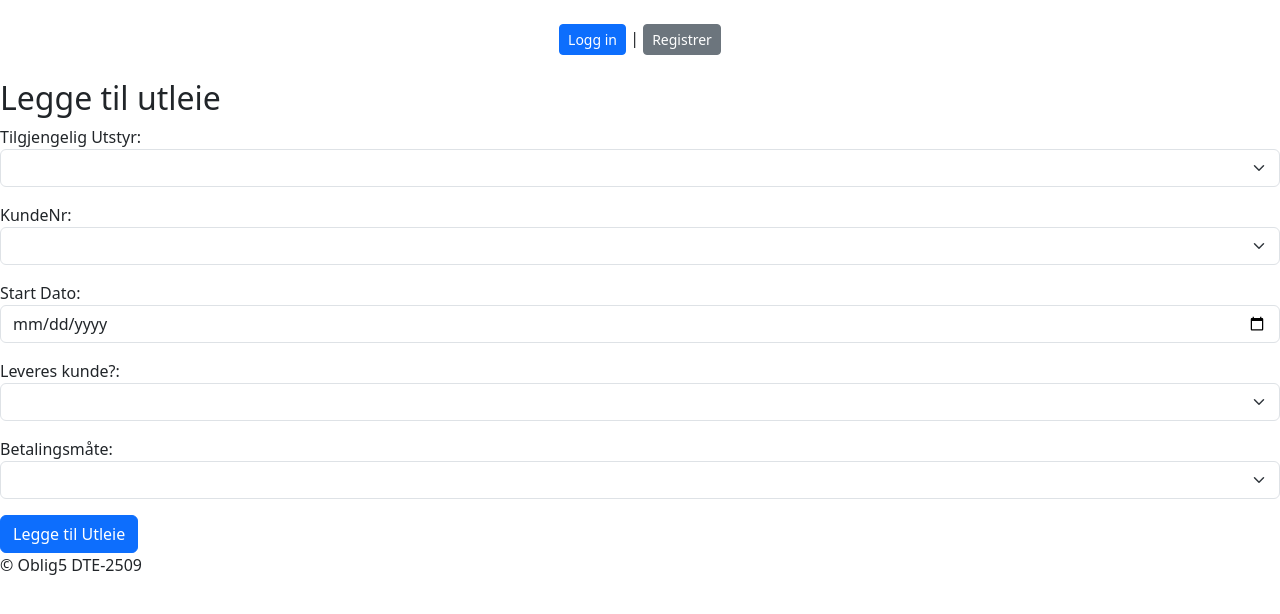
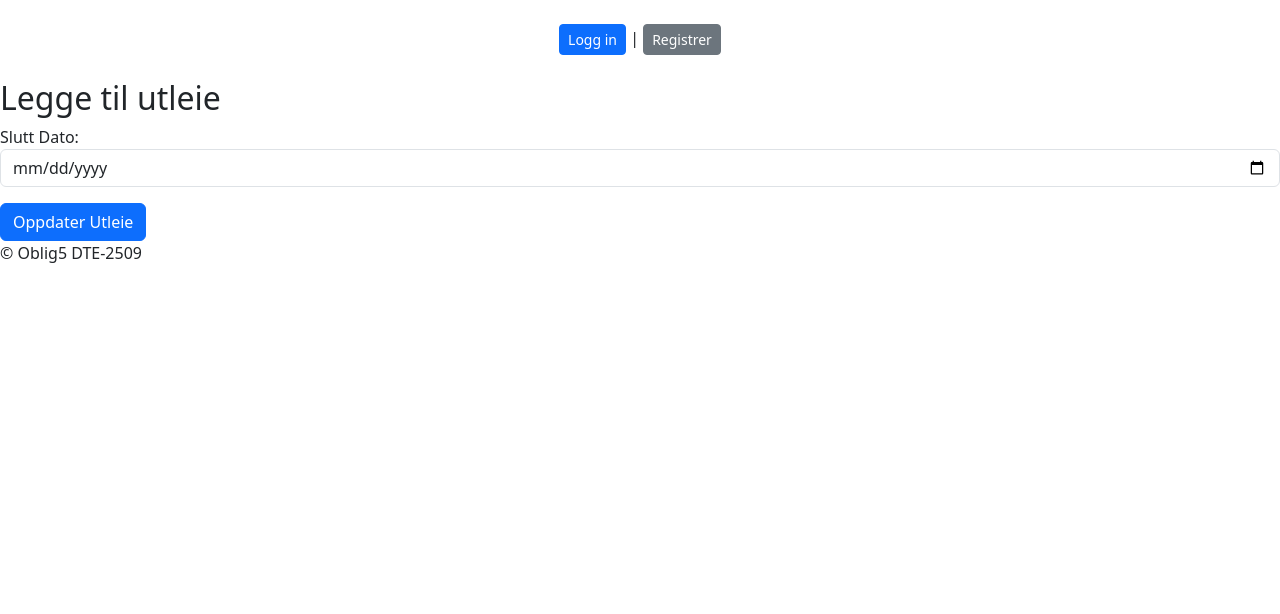
Before and after one commit to yitong-sun/26V_DTE2509_Utleieapp, a Flask app: template Oblig 5/templates/Utleie/add_edit.html in a window 1280 px wide. Shown: the top 614 px of the page. Run offline with Flask 3, Linux system fonts and the light colour scheme; the template is opened without the code that fills it: values that come from a table or form of the project are taken from there, others are empty.

Commit message:
Mostly implemented update innlevert dato

```diff
--- a/Oblig 5/database.py
+++ b/Oblig 5/database.py
@@ -134,9 +134,9 @@ class Database():
         return self.cursor.fetchone()
 
     #edit utleie
-    def update_utleie(self): # not working yet
-        self.cursor.execute("")
-        pass
+    def edit_innlevert_utleie(self, slutt_dato, utleie_id): # not working yet
+        self.cursor.execute("UPDATE utleie SET InnlevertDato=%s WHERE UtleieId=%s ", (slutt_dato, utleie_id))
+
 
     #Registrere utleie
         #Velg kunde
--- a/Oblig 5/models.py
+++ b/Oblig 5/models.py
@@ -1,6 +1,7 @@
 from flask_login import UserMixin
 from flask_wtf import FlaskForm
 from wtforms import SelectField, SubmitField, DateField
+from wtforms.validators import DataRequired
 
 # Tabeller i databasen:
 
@@ -123,8 +124,8 @@ class AddUtleieForm(FlaskForm):
     submit = SubmitField('Legg til Utleie')
 
 class UpdateUtleieForm(FlaskForm):
-    pass
-
+    slutt_dato = DateField('Slutt Dato:', format='%Y-%m-%d')
+    submit = SubmitField('Oppdater')
 
 #visninger:
 
--- a/Oblig 5/templates/Utleie/add_edit.html
+++ b/Oblig 5/templates/Utleie/add_edit.html
@@ -1,8 +1,10 @@
+
+
 {% extends "base.html" %}
 {% block content %}
 
-<div class="conatianer mt-4">
-    <h2>{{ 'Oppdatere' if utleie else 'Legge til'}} utleie</h2>
+<div class="contianer mt-4">
+    <h2>Legge til utleie</h2>
 
     {% if error %}
     <div class="alert alert-danger">
@@ -13,28 +15,12 @@
     <form method="POST">
         <input type="hidden" name="csrf_token" value="{{ csrf_token() }}">
         <div class="mb-3">
-            {{ form.avail_utstyr.label }}
-            {{ form.avail_utstyr(class="form-select") }}
-        </div>
-        <div class="mb-3">
-            {{ form.kunde_nr.label }}
-            {{ form.kunde_nr(class="form-select") }}
-        </div>
-        <div class="mb-3">
-            {{ form.start_dato.label }}
-            {{ form.start_dato(class="form-control") }}
-        </div>
-        <div class="mb-3">
-            {{ form.leveres_kunde.label }}
-            {{ form.leveres_kunde(class="form-select") }}
-        </div>
-        <div class="mb-3">
-            {{ form.betalings_måte.label }}
-            {{ form.betalings_måte(class="form-select") }}
+            {{ form.slutt_dato.label }}
+            {{ form.slutt_dato(class="form-control") }}
         </div>
 
-        <button type="submit"   class="btn btn-primary">{{'Oppdatere' if utleie else 'Legge til'}} Utleie</button>
+        <button type="submit"   class="btn btn-primary">Oppdater Utleie</button>
     </form>
 </div>
-<!--utleie_id (generate self), utstyrs_id, instans_id (generate self avail), kunde_nr, utleid_dato, innlevert_dato(not when add, only update), kundebehandler(current user), leveres_kunde, betalingsmåte-->
+
 {% endblock %}
--- a/Oblig 5/templates/Utleie/read.html
+++ b/Oblig 5/templates/Utleie/read.html
@@ -29,7 +29,9 @@
                 <td>{{ utleie.instans_id }}</td>
                 <td>{{ utleie.kunde_nr }}</td>
                 <td>{{ utleie.utleid_dato }}</td>
-                <td>{{ utleie.innlevert_dato}}</td>
+                <td>{% if utleie.innlevert_dato == None %}
+                    <a href="{{ url_for('utleie.edit_innlevert_utleie', utleie_id=utleie.utleie_id) }}" class="btn btn-warning btn-sm">Oppdater Innlevert dato</a>
+                    {% else %} {{ utleie.innlevert_dato}} {% endif %}</td>
                 <td>{{ utleie.kundebehandler}}</td>
                 <td>{{ utleie.leveres_kunde }}</td>
                 <td>{{ utleie.betalingsmåte}}</td>
```
Also changed, not shown: Oblig 5/routes/utleie_bp.py (+13 -1 lines), Oblig 5/templates/Utleie/create.html (+40 -0 lines).
